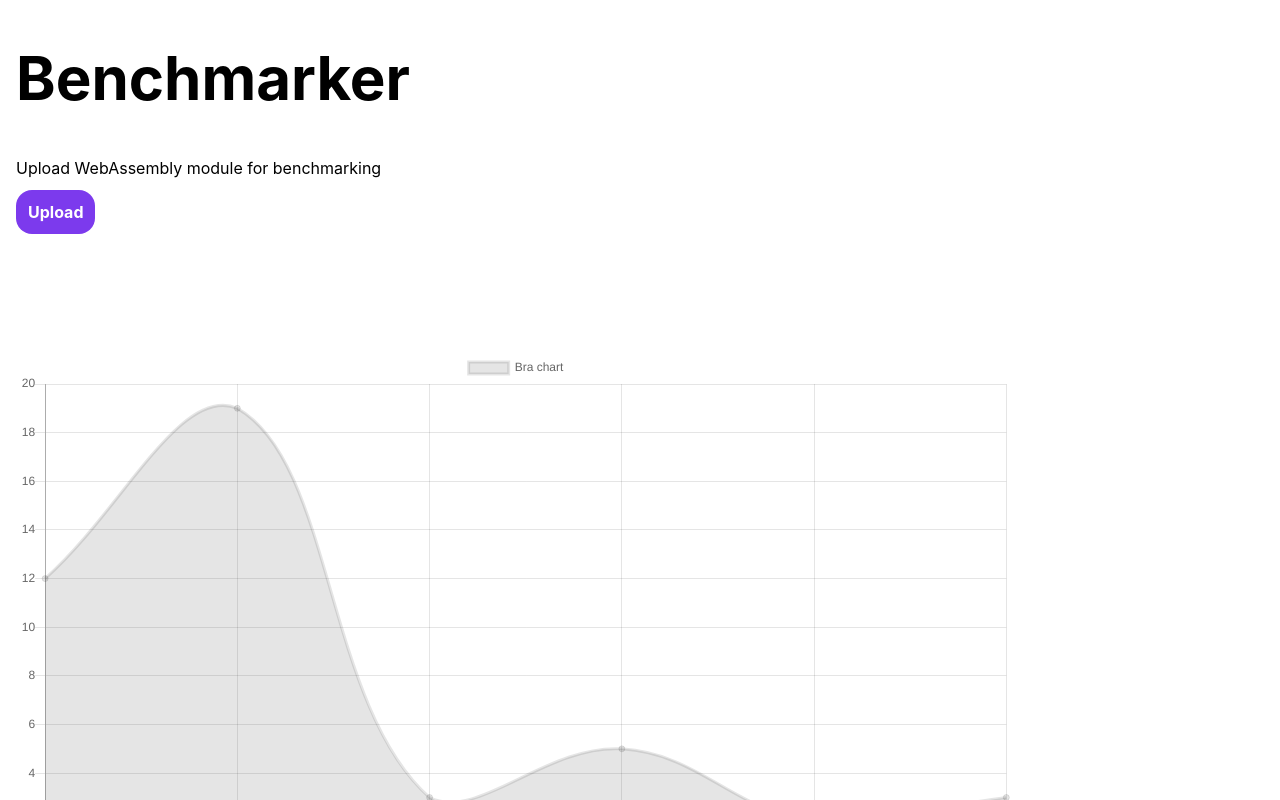
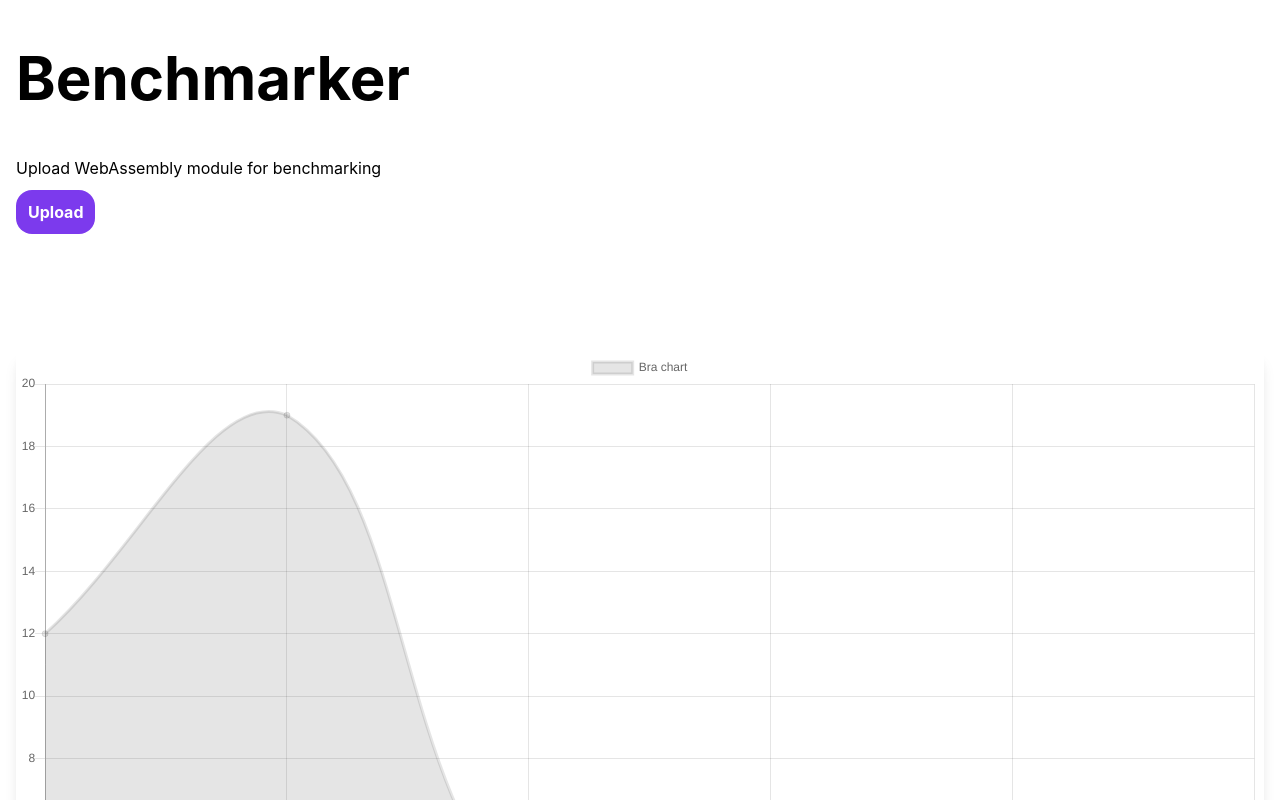
Before and after one commit to kristian94/benchmarker, a React (Create React App) app in the folder frontend/: page / in a window 1280 px wide. Shown: the top 800 px of the page. Built offline with nearby package versions, Linux system fonts and the light colour scheme.

Commit message:
minor fixes

```diff
--- a/frontend/src/App.tsx
+++ b/frontend/src/App.tsx
@@ -8,7 +8,7 @@ import './css/App.css';
 
 function App() {
   return (
-    <div className="dark:bg-gray-800 dark:text-white">
+    <div className="h-screen dark:bg-gray-800 dark:text-white">
       <div className="container px-4 mx-auto pt-12">
         <h1 className="font-bold mb-12 text-6xl">Benchmarker</h1>
         <div className="grid grid-cols-2 mb-32">
--- a/frontend/src/components/Chart.js
+++ b/frontend/src/components/Chart.js
@@ -20,7 +20,7 @@ function Chart() {
     }
 
     return (
-        <div style={{width: 1000, height: 800}}>
+        <div className="dark:bg-gray-300 rounded-lg shadow-lg">
             <Line data={data} options={options} />
         </div>
     )
```
